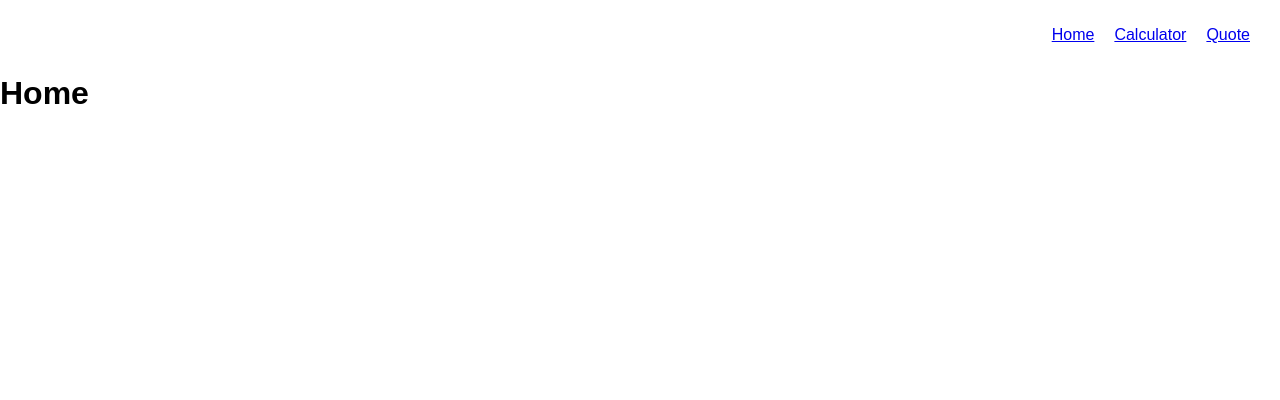
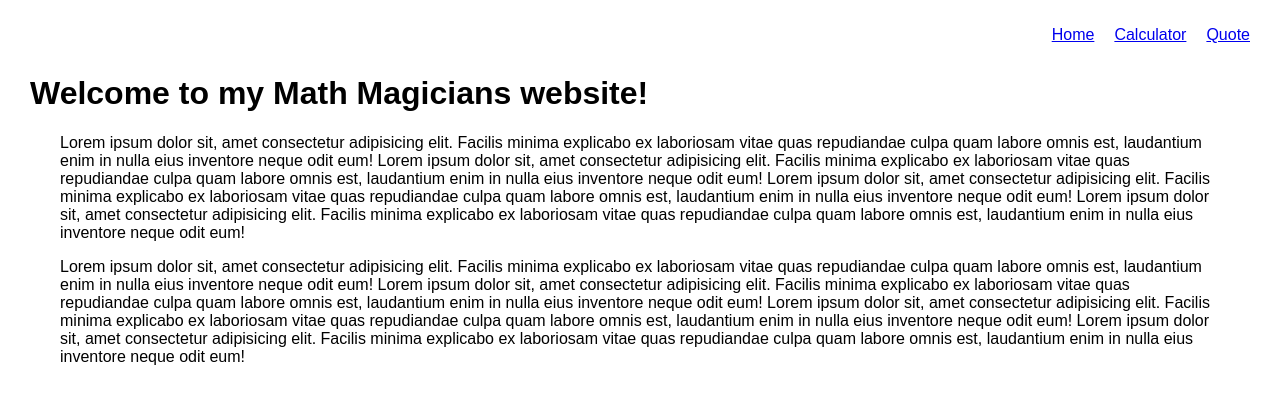
Before and after one commit to shasherazi/mathMagicians, a React (Create React App) app: page / in a window 1280 px wide. Shown: the top 400 px of the page. Built offline with nearby package versions, Linux system fonts and the light colour scheme.

Commit message:
Add home page

```diff
--- a/src/App.js
+++ b/src/App.js
@@ -3,13 +3,14 @@ import Calculator from './components/Calculator';
 import './App.css';
 import Nav from './components/Nav';
 import Quote from './components/Quote';
+import Home from './components/Home';
 
 const App = () => (
   <div className="App">
     <BrowserRouter>
       <Routes>
         <Route element={<Nav />}>
-          <Route path="/" element={<h1>Home</h1>} />
+          <Route path="/" element={<Home />} />
           <Route path="/calculator" element={<Calculator />} />
           <Route path="/quote" element={<Quote />} />
         </Route>
--- /dev/null
+++ b/src/components/Home.js
@@ -0,0 +1,39 @@
+import styles from '../styles/Home.module.css';
+
+const Home = () => (
+  <div className={styles.homeDiv}>
+    <h1 className={styles.homeH1}>Welcome to my Math Magicians website!</h1>
+    <div className={styles.homeParas}>
+      <p className={styles.homeP}>
+        Lorem ipsum dolor sit, amet consectetur adipisicing elit.
+        Facilis minima explicabo ex laboriosam vitae quas repudiandae culpa quam labore omnis est,
+        laudantium enim in nulla eius inventore neque odit eum!
+        Lorem ipsum dolor sit, amet consectetur adipisicing elit.
+        Facilis minima explicabo ex laboriosam vitae quas repudiandae culpa quam labore omnis est,
+        laudantium enim in nulla eius inventore neque odit eum!
+        Lorem ipsum dolor sit, amet consectetur adipisicing elit.
+        Facilis minima explicabo ex laboriosam vitae quas repudiandae culpa quam labore omnis est,
+        laudantium enim in nulla eius inventore neque odit eum!
+        Lorem ipsum dolor sit, amet consectetur adipisicing elit.
+        Facilis minima explicabo ex laboriosam vitae quas repudiandae culpa quam labore omnis est,
+        laudantium enim in nulla eius inventore neque odit eum!
+      </p>
+      <p className={styles.homeP}>
+        Lorem ipsum dolor sit, amet consectetur adipisicing elit.
+        Facilis minima explicabo ex laboriosam vitae quas repudiandae culpa quam labore omnis est,
+        laudantium enim in nulla eius inventore neque odit eum!
+        Lorem ipsum dolor sit, amet consectetur adipisicing elit.
+        Facilis minima explicabo ex laboriosam vitae quas repudiandae culpa quam labore omnis est,
+        laudantium enim in nulla eius inventore neque odit eum!
+        Lorem ipsum dolor sit, amet consectetur adipisicing elit.
+        Facilis minima explicabo ex laboriosam vitae quas repudiandae culpa quam labore omnis est,
+        laudantium enim in nulla eius inventore neque odit eum!
+        Lorem ipsum dolor sit, amet consectetur adipisicing elit.
+        Facilis minima explicabo ex laboriosam vitae quas repudiandae culpa quam labore omnis est,
+        laudantium enim in nulla eius inventore neque odit eum!
+      </p>
+    </div>
+  </div>
+);
+
+export default Home;
--- /dev/null
+++ b/src/styles/Home.module.css
@@ -0,0 +1,7 @@
+.homeDiv {
+  padding: 0 30px;
+}
+
+.homeParas {
+  padding: 0 30px;
+}
```
